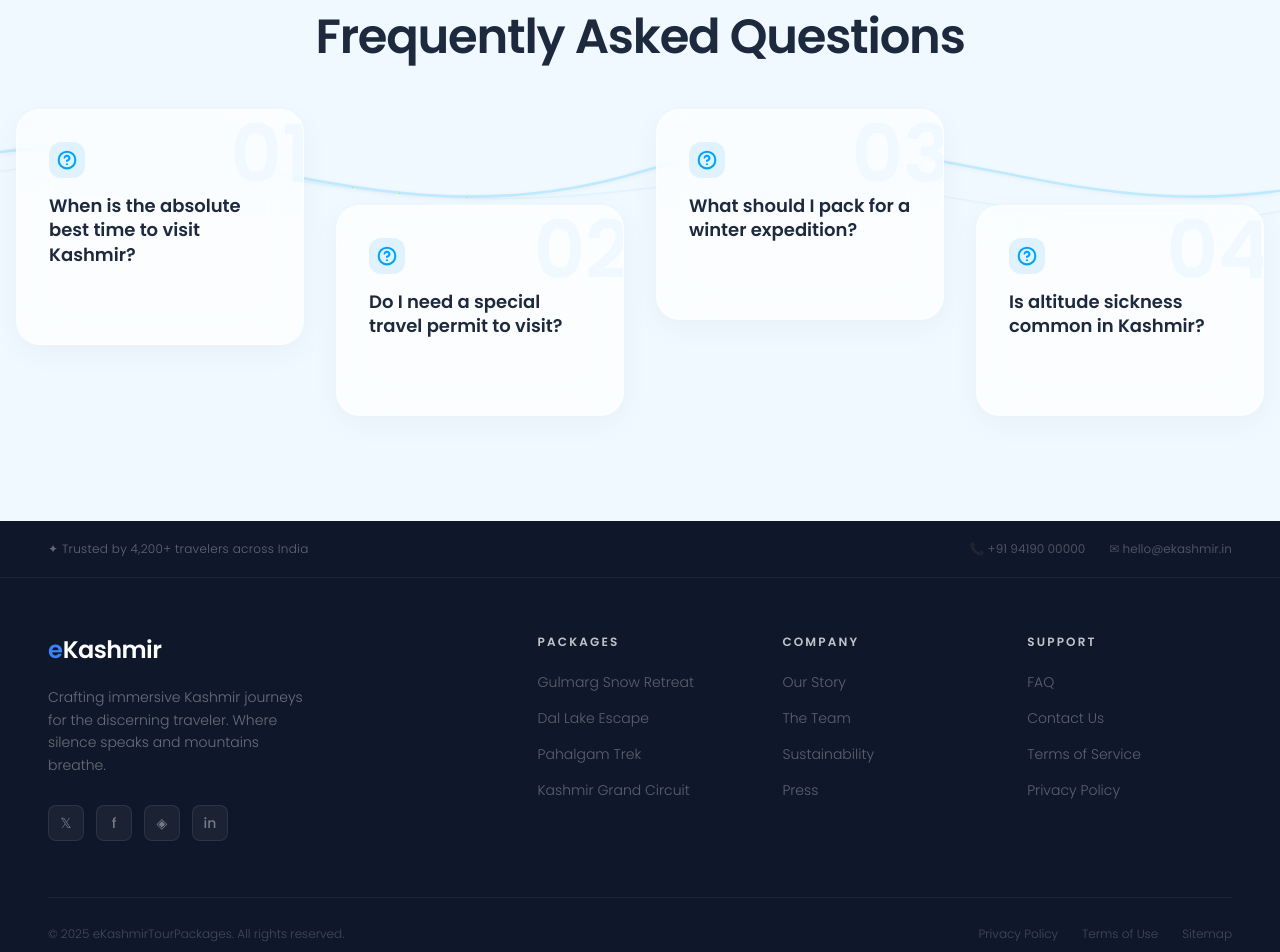
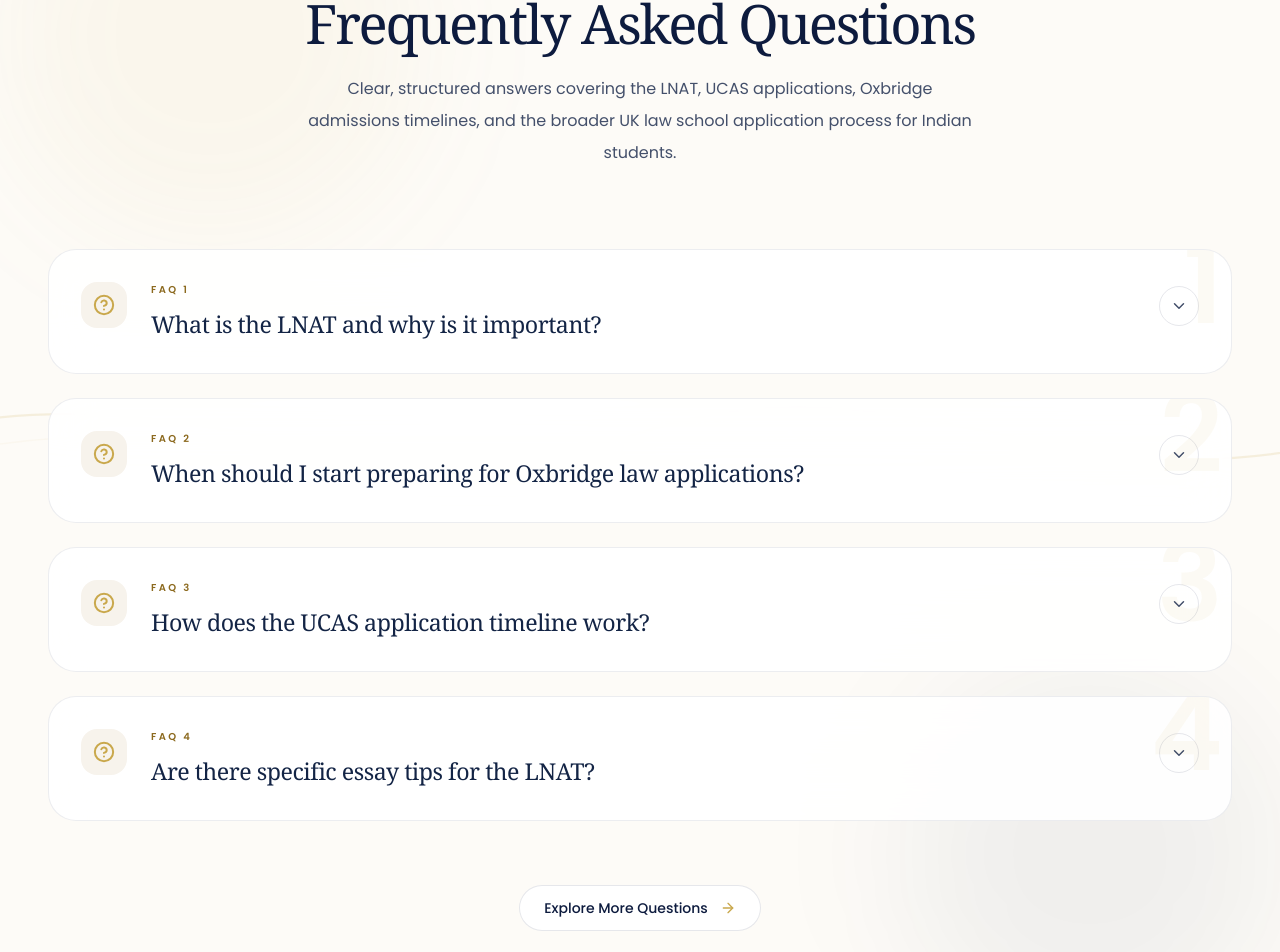
Before and after one commit to GuruduttX/ekashmirtourpackage, a Next.js app: page / in a window 1280 px wide. Shown: the part 8926-9878 px from the top of the page. Built offline with nearby package versions, Linux system fonts and the light colour scheme; no server answers; the database is empty.

Commit message:
first commit

```diff
--- a/src/components/home/HomeFaq.tsx
+++ b/src/components/home/HomeFaq.tsx
@@ -1,278 +1,278 @@
 "use client";
 
-import React, { useState, useEffect } from "react";
-import { motion, AnimatePresence, Variants } from "framer-motion";
-import { X, HelpCircle, ChevronDown, MapPin } from "lucide-react";
+import React from "react";
+import { AnimatePresence, motion } from "framer-motion";
+import {
+  ArrowRight,
+  ChevronDown,
+  HelpCircle,
+  MapPin,
+} from "lucide-react";
 
-// --- Types & Data ---
+export default function FAQPreview() {
+  const [openId, setOpenId] = React.useState<number | null>(null);
 
-interface FAQ {
-  id: number;
-  question: string;
-  answer: string;
-}
+  const toggleFAQ = (id: number) => {
+    setOpenId((prev) => (prev === id ? null : id));
+  };
 
-const faqs: FAQ[] = [
+  const faqs = [
     {
       id: 1,
-    question: "When is the absolute best time to visit Kashmir?",
+      question: "What is the LNAT and why is it important?",
       answer:
-      "Spring (March to early May) offers blooming tulip gardens, while Autumn (September to November) provides stunning golden Chinar landscapes. Winter (December to February) is the go-to for snow lovers and skiing in Gulmarg.",
+        "The LNAT (Law National Aptitude Test) is a standardized admissions test used by several UK universities to assess aptitude for law studies. It tests critical thinking, comprehension, and argumentative skills.",
     },
     {
       id: 2,
-    question: "Do I need a special travel permit to visit?",
+      question: "When should I start preparing for Oxbridge law applications?",
       answer:
-      "Indian nationals do not require permits for major tourist hubs like Srinagar, Gulmarg, and Pahalgam. Foreign nationals must register upon arrival. Areas near the border (like Gurez or Teetwal) may require a pass from local authorities.",
+        "Begin your preparation at least a year in advance. This includes practicing LNAT questions, refining your personal statement, and preparing for interviews.",
     },
     {
       id: 3,
-    question: "What should I pack for a winter expedition?",
+      question: "How does the UCAS application timeline work?",
       answer:
-      "Pack heavy thermals, fleece-lined waterproof jackets, snow boots with good grip, and insulated gloves. Temperatures regularly drop below freezing in higher altitudes, so layered clothing is critical.",
+        "UCAS applications for law courses typically open in September and close by mid-October for Oxbridge and medicine. Early preparation is crucial to meet these deadlines.",
     },
     {
       id: 4,
-    question: "Is altitude sickness common in Kashmir?",
+      question: "Are there specific essay tips for the LNAT?",
       answer:
-      "Most of the main valley, including Srinagar, is at a moderate altitude where sickness is rare. However, if you travel up to Gulmarg's Phase 2 or Sonamarg, take it slow, stay hydrated, and allow your body a day to acclimatize.",
+        "Yes, focus on structuring your essay clearly, presenting balanced arguments, and demonstrating critical analysis rather than memorized facts.",
     },
   ];
 
-// --- Animation Variants ---
-
-const containerVariants: Variants = {
+  const containerVariants = {
     hidden: { opacity: 0 },
-  show: {
+    visible: {
       opacity: 1,
-    transition: { staggerChildren: 0.2, delayChildren: 0.1 },
+      transition: { staggerChildren: 0.15, delayChildren: 0.1 },
     },
   };
 
-const cardVariants: Variants = {
-  hidden: { opacity: 0, y: 30 },
-  show: { opacity: 1, y: 0, transition: { type: "spring", stiffness: 120 } },
+  const itemVariants = {
+    hidden: { opacity: 0, y: 20 },
+    visible: { opacity: 1, y: 0, transition: { type: "spring", stiffness: 100 } },
   };
 
-// --- Components ---
+  return (
+    <section className="relative overflow-hidden py-14 md:py-20 lg:py-28 px-6 lg:px-12 bg-[#FDFBF7] border-y border-[#0D1B3E]/6">
+      {/* Background Atmosphere */}
+      <div className="absolute inset-0 pointer-events-none overflow-hidden">
+        <div className="absolute top-0 left-0 h-[420px] w-[420px] rounded-full bg-[#C9A84C]/6 blur-3xl" />
+        <div className="absolute bottom-0 right-0 h-[380px] w-[380px] rounded-full bg-[#0D1B3E]/5 blur-3xl" />
+      </div>
 
-export default function KashmirFAQ() {
-  const [activeModalId, setActiveModalId] = useState<number | null>(null);
-  const [expandedMobileId, setExpandedMobileId] = useState<number | null>(null);
-
-  // Lock body scroll when modal is open
-  useEffect(() => {
-    if (activeModalId !== null) {
-      document.body.style.overflow = "hidden";
-    } else {
-      document.body.style.overflow = "unset";
-    }
-    return () => {
-      document.body.style.overflow = "unset";
-    };
-  }, [activeModalId]);
-
-  const handleCardClick = (faq: FAQ) => {
-    if (window.innerWidth >= 1024) {
-      // Desktop: Open Modal
-      setActiveModalId(faq.id);
-    } else {
-      // Mobile: Toggle Accordion
-      setExpandedMobileId((prev) => (prev === faq.id ? null : faq.id));
-    }
-  };
-
-  const activeFAQ = faqs.find((f) => f.id === activeModalId);
-
-  return (
-    <section className="relative overflow-hidden py-10 md:py-20 lg:py-32 px-6 lg:px-12 bg-sky-50 font-sans">
-      {/* --- SVG Wave Background (Desktop Only) --- */}
-      <div className="absolute inset-0 hidden lg:flex items-center justify-center pointer-events-none opacity-40">
+      {/* Editorial Wave Accent */}
+      <div className="absolute inset-0 hidden lg:flex items-center justify-center opacity-30 pointer-events-none">
         <svg
-          viewBox="0 0 1440 300"
+          viewBox="0 0 1440 320"
           preserveAspectRatio="none"
-          className="w-[120%] h-64 text-sky-300 drop-shadow-sm"
+          className="w-[120%] h-72 text-[#C9A84C]/50"
         >
           <motion.path
             initial={{ pathLength: 0, opacity: 0 }}
             whileInView={{ pathLength: 1, opacity: 1 }}
             viewport={{ once: true, margin: "-100px" }}
-            transition={{ duration: 2.5, ease: "easeInOut" }}
-            d="M -100 150 C 200 50, 400 250, 720 150 C 1040 50, 1200 250, 1540 150"
+            transition={{ duration: 2.4, ease: "easeInOut" }}
+            d="M -100 160 C 220 80, 420 260, 720 160 C 1020 60, 1210 260, 1540 160"
             fill="none"
             stroke="currentColor"
-            strokeWidth="3"
+            strokeWidth="2.5"
             strokeLinecap="round"
           />
+
           <motion.path
             initial={{ pathLength: 0, opacity: 0 }}
-            whileInView={{ pathLength: 1, opacity: 0.3 }}
+            whileInView={{ pathLength: 0.9, opacity: 0.3 }}
             viewport={{ once: true, margin: "-100px" }}
-            transition={{ duration: 3, ease: "easeInOut", delay: 0.5 }}
-            d="M -100 170 C 250 80, 350 220, 720 170 C 1090 120, 1200 280, 1540 170"
+            transition={{ duration: 3, ease: "easeInOut", delay: 0.3 }}
+            d="M -100 190 C 260 110, 380 240, 720 190 C 1060 140, 1230 280, 1540 190"
             fill="none"
             stroke="currentColor"
-            strokeWidth="2"
-            strokeDasharray="8 8"
+            strokeWidth="1.5"
+            strokeDasharray="8 10"
           />
         </svg>
       </div>
 
-      {/* --- Header --- */}
-      <div className="relative z-10 max-w-2xl mx-auto text-center mb-16 lg:mb-24">
+      <div className="relative z-10 max-w-7xl mx-auto">
+        {/* Header */}
+        <div className="max-w-3xl mx-auto text-center mb-14 md:mb-20">
           <motion.div
             initial={{ opacity: 0, y: -20 }}
             whileInView={{ opacity: 1, y: 0 }}
             viewport={{ once: true }}
-          className="inline-flex items-center gap-2 px-4 py-2 rounded-full bg-sky-100/80 text-sky-700 font-medium text-sm mb-6 border border-sky-200"
+            className="inline-flex items-center gap-2 rounded-full border border-[#C9A84C]/20 bg-[#F7F3EC] px-4 py-2 text-sm font-medium text-[#8C6A1F] mb-6"
           >
             <MapPin size={16} />
-          <span>Plan Your Journey</span>
+            <span>Admissions Guidance</span>
           </motion.div>
+
           <motion.h2
             initial={{ opacity: 0, y: 20 }}
             whileInView={{ opacity: 1, y: 0 }}
             viewport={{ once: true }}
             transition={{ delay: 0.1 }}
-          className="text-4xl lg:text-5xl font-extrabold text-slate-800 tracking-tight"
+            className="text-4xl md:text-5xl lg:text-[3.4rem] font-serif tracking-[-0.04em] text-[#0D1B3E] leading-[0.95]"
           >
             Frequently Asked Questions
           </motion.h2>
+
+          <motion.p
+            initial={{ opacity: 0, y: 20 }}
+            whileInView={{ opacity: 1, y: 0 }}
+            viewport={{ once: true }}
+            transition={{ delay: 0.15 }}
+            className="mt-6 text-[15px] md:text-base text-[#44506B] leading-8 max-w-2xl mx-auto"
+          >
+            Clear, structured answers covering the LNAT, UCAS applications,
+            Oxbridge admissions timelines, and the broader UK law school
+            application process for Indian students.
+          </motion.p>
         </div>
 
-      {/* --- FAQ Container --- */}
+        {/* FAQ Cards */}
         <motion.div
           variants={containerVariants}
           initial="hidden"
-        whileInView="show"
+          whileInView="visible"
           viewport={{ once: true, margin: "-50px" }}
-        className="relative z-10 flex flex-col lg:flex-row justify-center items-center lg:items-stretch gap-6 lg:gap-8 w-full max-w-7xl mx-auto"
+          className="flex flex-col gap-5 md:gap-6"
         >
           {faqs.map((faq, index) => {
-          const isExpanded = expandedMobileId === faq.id;
-          const isDesktopActive = activeModalId === faq.id;
+            const isOpen = openId === faq.id;
 
             return (
               <motion.div
                 key={faq.id}
-              variants={cardVariants}
-              className={`w-full max-w-xl lg:max-w-none lg:w-72 flex-shrink-0 transition-transform duration-700 ease-out
-                ${index % 2 === 0 ? "lg:-translate-y-12" : "lg:translate-y-12"}
-              `}
+                variants={itemVariants}
+                className="group"
               >
                 <div
-                onClick={() => handleCardClick(faq)}
-                className={`
-                  relative group cursor-pointer overflow-hidden
-                  bg-white/70 backdrop-blur-xl border
-                  rounded-3xl p-6 lg:p-8 transition-all duration-300
-                  ${
-                    isDesktopActive
-                      ? "border-sky-400 shadow-[0_10px_40px_rgba(56,189,248,0.4)] scale-[1.02]"
-                      : "border-white/40 shadow-[0_8px_30px_rgb(0,0,0,0.04)] hover:-translate-y-2 hover:shadow-[0_10px_40px_rgba(56,189,248,0.3)] hover:border-sky-200"
-                  }
-                `}
+                  className={`relative overflow-hidden rounded-[28px] border backdrop-blur-xl transition-all duration-500 ${
+                    isOpen
+                      ? "border-[#C9A84C]/35 bg-white shadow-[0_20px_60px_rgba(13,27,62,0.08)]"
+                      : "border-[#0D1B3E]/8 bg-white/90 hover:border-[#C9A84C]/25 hover:shadow-[0_15px_50px_rgba(13,27,62,0.06)]"
+                  }`}
                 >
-                {/* Index Background Number */}
-                <div className="absolute -top-4 -right-2 text-[80px] font-black text-sky-100 opacity-40 group-hover:text-sky-200 transition-colors pointer-events-none select-none">
-                  0{index + 1}
+                  {/* Decorative Number */}
+                  <div className="absolute -top-5 right-2 text-[88px] md:text-[110px] font-black leading-none text-[#C9A84C]/6 select-none pointer-events-none transition-colors duration-500 group-hover:text-[#C9A84C]/10">
+                    {faq.id}
                   </div>
 
-                {/* Content */}
-                <div className="relative z-10 flex flex-col h-full">
-                  <div className="flex items-start justify-between gap-4">
-                    <div className="bg-sky-100 text-sky-500 p-2 rounded-xl mb-4 group-hover:bg-sky-500 group-hover:text-white transition-colors">
-                      <HelpCircle size={20} strokeWidth={2.5} />
+                  <button
+                    onClick={() => toggleFAQ(faq.id)}
+                    className="relative z-10 w-full text-left px-6 md:px-8 py-6 md:py-8"
+                    aria-expanded={isOpen}
+                  >
+                    <div className="flex items-start justify-between gap-6">
+                      <div className="flex items-start gap-5 md:gap-6 max-w-4xl">
+                        <div
+                          className={`shrink-0 rounded-2xl p-3 transition-all duration-300 ${
+                            isOpen
+                              ? "bg-[#0D1B3E] text-white"
+                              : "bg-[#F7F3EC] text-[#C9A84C] group-hover:bg-[#0D1B3E] group-hover:text-white"
+                          }`}
+                        >
+                          <HelpCircle size={22} strokeWidth={2.2} />
                         </div>
-                    {/* Mobile toggle icon */}
-                    <div className="lg:hidden text-sky-400">
+
+                        <div>
+                          <div className="flex items-center gap-3 mb-3">
+                            <span className="text-[10px] uppercase tracking-[0.24em] font-semibold text-[#8C6A1F]">
+                              FAQ {faq.id}
+                            </span>
+                          </div>
+
+                          <h3
+                            className={`text-lg md:text-[1.45rem] font-serif leading-snug tracking-[-0.02em] transition-colors duration-300 ${
+                              isOpen
+                                ? "text-[#0D1B3E]"
+                                : "text-[#132445] group-hover:text-[#0D1B3E]"
+                            }`}
+                          >
+                            {faq.question}
+                          </h3>
+                        </div>
+                      </div>
+
+                      <div className="shrink-0 pt-1">
                         <motion.div
-                        animate={{ rotate: isExpanded ? 180 : 0 }}
-                        transition={{ duration: 0.3 }}
+                          animate={{ rotate: isOpen ? 180 : 0 }}
+                          transition={{ duration: 0.35 }}
+                          className={`rounded-full border p-2.5 transition-all duration-300 ${
+                            isOpen
+                              ? "border-[#C9A84C]/30 bg-[#F7F3EC] text-[#8C6A1F]"
+                              : "border-[#0D1B3E]/10 text-[#44506B] group-hover:border-[#C9A84C]/30"
+                          }`}
                         >
-                        <ChevronDown size={24} />
+                          <ChevronDown size={18} />
                         </motion.div>
                       </div>
                     </div>
+                  </button>
 
-                  <h3 className="text-lg font-bold text-slate-800 leading-snug group-hover:text-sky-900 transition-colors">
-                    {faq.question}
-                  </h3>
-
-                  {/* Desktop visual prompt */}
-                  <div className="hidden lg:block mt-auto pt-6 opacity-0 group-hover:opacity-100 transition-opacity">
-                    <span className="text-sm font-semibold text-sky-500 flex items-center gap-2">
-                      Read answer{" "}
-                      <ChevronDown size={16} className="-rotate-90" />
-                    </span>
-                  </div>
-
-                  {/* Mobile Answer Accordion */}
-                  <AnimatePresence>
-                    {isExpanded && (
+                  <AnimatePresence initial={false}>
+                    {isOpen && (
                       <motion.div
                         initial={{ height: 0, opacity: 0 }}
                         animate={{ height: "auto", opacity: 1 }}
                         exit={{ height: 0, opacity: 0 }}
-                        transition={{ duration: 0.3, ease: "easeInOut" }}
-                        className="lg:hidden overflow-hidden"
+                        transition={{ duration: 0.35, ease: [0.22, 1, 0.36, 1] }}
+                        className="overflow-hidden"
                       >
-                        <p className="mt-4 text-sm text-slate-600 leading-relaxed pb-2 border-t border-sky-100 pt-4">
+                        <div className="relative z-10 border-t border-[#0D1B3E]/6 px-6 md:px-8 pb-7 md:pb-8 pt-6 md:pt-7">
+                          <div className="grid grid-cols-1 lg:grid-cols-12 gap-8 lg:gap-10">
+                            <div className="lg:col-span-8">
+                              <p className="text-[15px] md:text-base text-[#44506B] leading-8">
                                 {faq.answer}
                               </p>
+                            </div>
+
+                            <div className="lg:col-span-4">
+                              <div className="rounded-2xl border border-[#C9A84C]/15 bg-[#F7F3EC] p-5 md:p-6 h-full">
+                                <p className="text-[10px] uppercase tracking-[0.22em] text-[#8C6A1F] font-semibold mb-3">
+                                  Guidance Note
+                                </p>
+
+                                <p className="text-sm text-[#5A647B] leading-7">
+                                  Elite UK law admissions evaluate reasoning,
+                                  intellectual depth, consistency of preparation,
+                                  and academic potential rather than memorized
+                                  legal knowledge.
+                                </p>
+                              </div>
+                            </div>
+                          </div>
+                        </div>
                       </motion.div>
                     )}
                   </AnimatePresence>
-                </div>
                 </div>
               </motion.div>
             );
           })}
         </motion.div>
 
-      {/* --- Desktop Modal --- */}
-      <AnimatePresence>
-        {activeModalId !== null && activeFAQ && (
-          <div className="fixed inset-0 z-50 hidden lg:flex items-center justify-center p-6">
-            {/* Overlay */}
+        {/* Footer CTA */}
         <motion.div
-              initial={{ opacity: 0 }}
-              animate={{ opacity: 1 }}
-              exit={{ opacity: 0 }}
-              onClick={() => setActiveModalId(null)}
-              className="absolute inset-0 bg-slate-900/40 backdrop-blur-sm"
-            />
-
-            {/* Modal Content */}
-            <motion.div
-              initial={{ opacity: 0, scale: 0.95, y: 20 }}
-              animate={{ opacity: 1, scale: 1, y: 0 }}
-              exit={{ opacity: 0, scale: 0.95, y: 20 }}
-              transition={{ type: "spring", damping: 25, stiffness: 300 }}
-              className="relative w-full max-w-2xl bg-white/90 backdrop-blur-2xl border border-white/60 rounded-[2rem] p-10 shadow-[0_20px_60px_rgba(0,0,0,0.15)]"
+          initial={{ opacity: 0, y: 20 }}
+          whileInView={{ opacity: 1, y: 0 }}
+          viewport={{ once: true }}
+          transition={{ delay: 0.2 }}
+          className="mt-14 md:mt-16 flex justify-center"
         >
-              <button
-                onClick={() => setActiveModalId(null)}
-                className="absolute top-6 right-6 p-2.5 bg-sky-50/50 hover:bg-sky-100 rounded-full text-slate-500 hover:text-slate-800 transition-colors"
+          <a
+            href="#"
+            className="group inline-flex items-center gap-3 rounded-full border border-[#0D1B3E]/10 bg-white px-6 py-3 text-sm font-medium text-[#0D1B3E] transition-all duration-300 hover:border-[#C9A84C]/30 hover:shadow-[0_10px_30px_rgba(13,27,62,0.06)]"
           >
-                <X size={20} strokeWidth={2.5} />
-              </button>
-
-              <div className="mb-6 inline-flex items-center justify-center w-12 h-12 bg-sky-100 text-sky-500 rounded-2xl">
-                <HelpCircle size={24} strokeWidth={2.5} />
-              </div>
-
-              <h3 className="text-2xl font-extrabold text-slate-800 mb-4 leading-tight">
-                {activeFAQ.question}
-              </h3>
-
-              <p className="text-lg text-slate-600 leading-relaxed">
-                {activeFAQ.answer}
-              </p>
+            Explore More Questions
+            <ArrowRight className="w-4 h-4 text-[#C9A84C] transition-transform duration-300 group-hover:translate-x-1" />
+          </a>
         </motion.div>
       </div>
-        )}
-      </AnimatePresence>
     </section>
   );
 }
```
Lines whose indentation alone changed are shown as unchanged.
